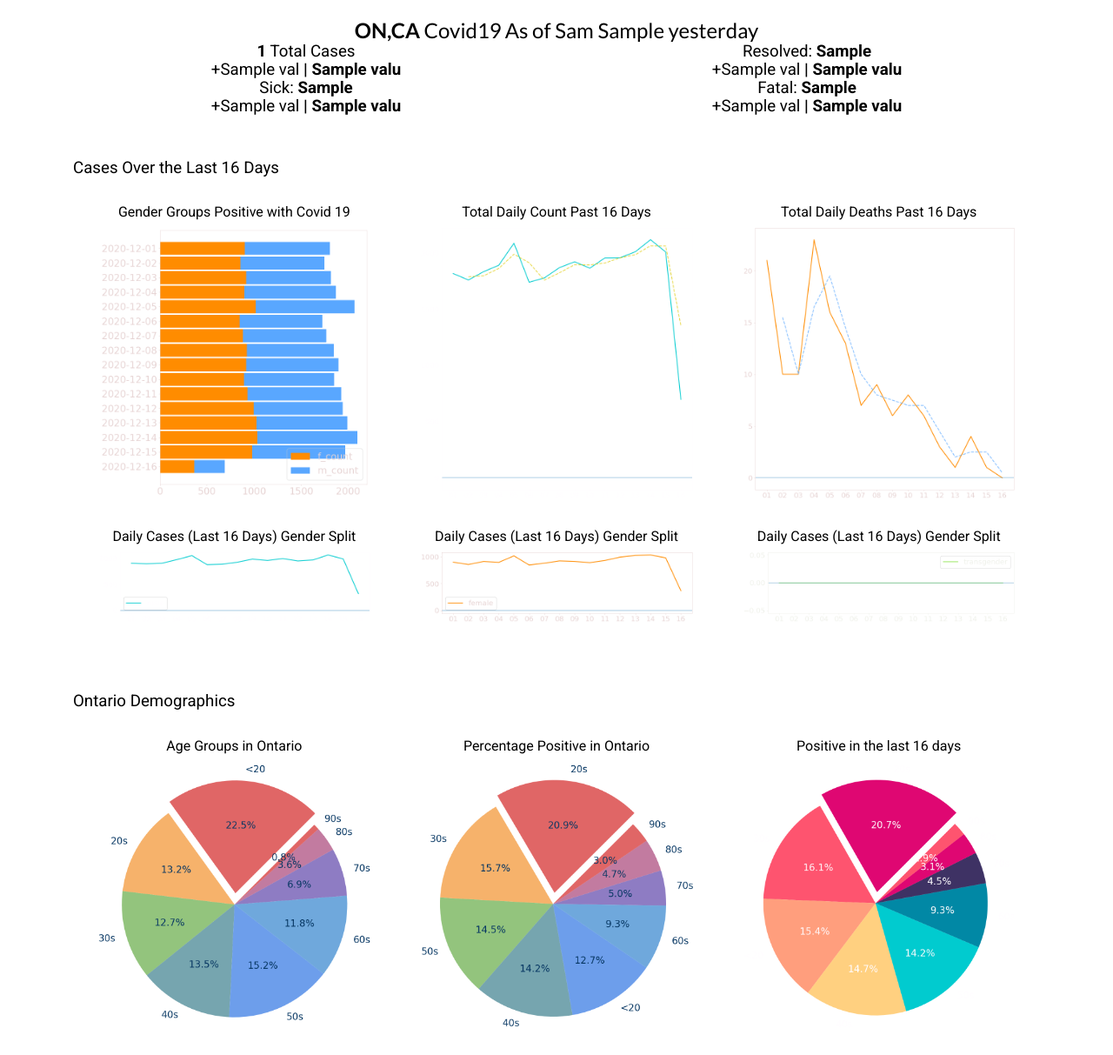
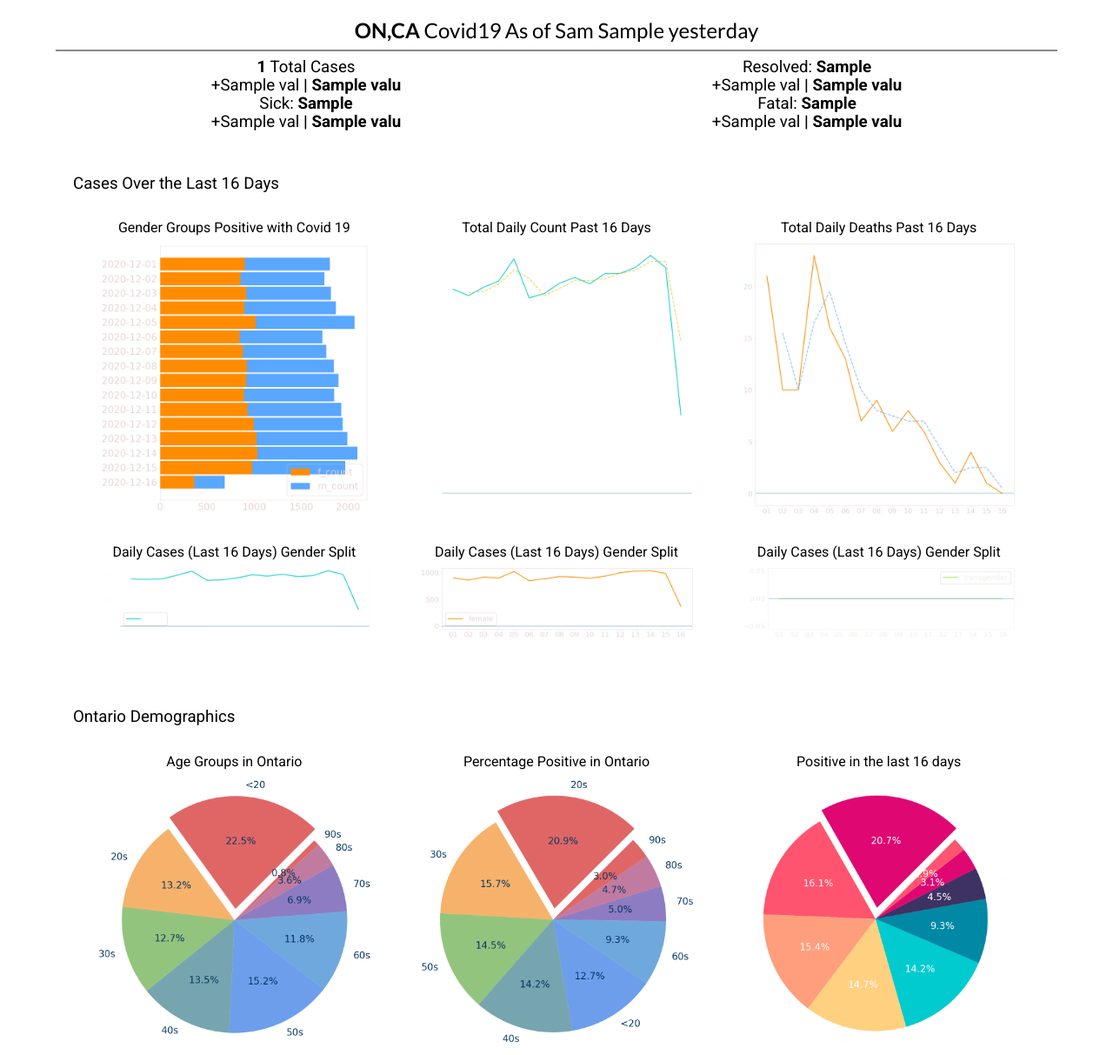
Before and after one commit to tamccullough/covon, a Flask app: template templates/co-index.html in a window 1280 px wide. Shown: the top 1213 px of the page at 87% size. Run offline with Flask 2, Linux system fonts and the light colour scheme; the template is opened without the code that fills it: most values are stand-ins (such as "Sample title", 1, 10 or a date in 2020); parts of the project's set-up code (start-up, migrations or seed data) failed here and were passed over.

Commit message:
improving readability

```diff
--- a/templates/base.html
+++ b/templates/base.html
@@ -14,6 +14,12 @@
 html,h1,h2 {font-family: 'Lato', sans-serif;font-weight: 400;}
 body,h3,h4,h5 {font-family: 'Roboto', sans-serif;font-weight: 400;}
 .bold {font-weight: 700;}
+
+hr {
+  border: none;
+  background: #888;
+  height: 2px;
+}
 
 </style>
 
--- a/templates/co-index.html
+++ b/templates/co-index.html
@@ -8,6 +8,7 @@
     <div class="mobile textcenter" style="border-radius: 0.5rem;">
       <h2 style="display: inline;"><b>ON,CA</b> Covid19</h2>
       <h2 class="{{ theme }}-t-orange" style="display: inline;"> As of {{ last_month[0:3] }} {{ yesterday }}</h2>
+      <hr>
       <table>
         <tr>
           <td class="tdcenter"><h3 class=" {{ theme }}-t-blue" style="display: inline;"><b>{{ total_cases }}</b></h3><h3 class="{{ theme }}-t-orange" style="display: inline;"> Total Cases</h3></td>
@@ -33,6 +34,7 @@
       <h1 style="display: inline;"> - Covid-19 - </h1>
       <h1 class="{{ theme }}-t-orange" style="display: inline;"> As of {{ last_month[0:3] }} {{ yesterday }}</h1>
       <div class="spacer"></div><div class="spacer"></div>
+      <hr>
       <table>
         <tr>
           <td><h2 class=" {{ theme }}-t-blue" style="display: inline;"><b>{{ total_cases }}</b></h2><h2 class="{{ theme }}-t-orange" style="display: inline;"> Total Cases</h2></td>
@@ -101,16 +103,16 @@
         <div class="parent">
         <!-- pie 1 -->
           <div class="box">
-            <a class="{{ theme }}-t-orange">Age Groups in Ontario</a>
+            <a class="{{ theme }}-t">Age Groups in Ontario</a>
             <div><img class="center" src="static/images/pie/ontario-age_groups.png" alt="Ontario Age Groups" style="max-width:95%"></div>
           </div>
           <!-- pie 2 -->
           <div class="box">
-            <a class="{{ theme }}-t-orange">Percentage Positive in Ontario</a>
+            <a class="{{ theme }}-t">Percentage Positive in Ontario</a>
             <div><img class="center" src="static/images/pie/all_ages-total_cases.png" alt="Age Groups Total Cases" style="max-width:95%"></div>
           </div>
           <div class="box">
-            <a class="{{ theme }}-t-orange">Positive in the last 16 days</a>
+            <a class="{{ theme }}-t">Positive in the last 16 days</a>
             <div><img class="center" src="static/images/pie/cases_by_age-16-days.png" alt="Cases past 8 days" style="max-width:95%"></div>
           </div>
         </div>
```
